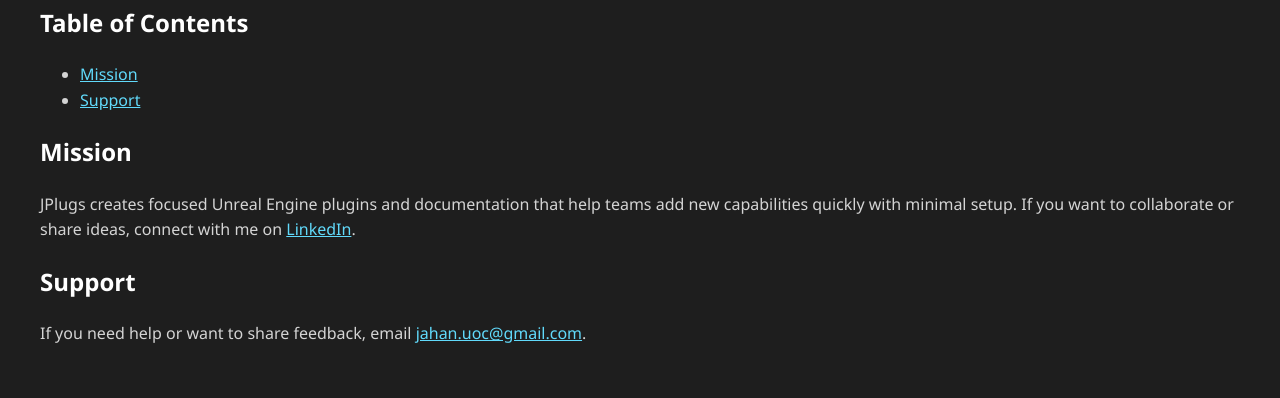
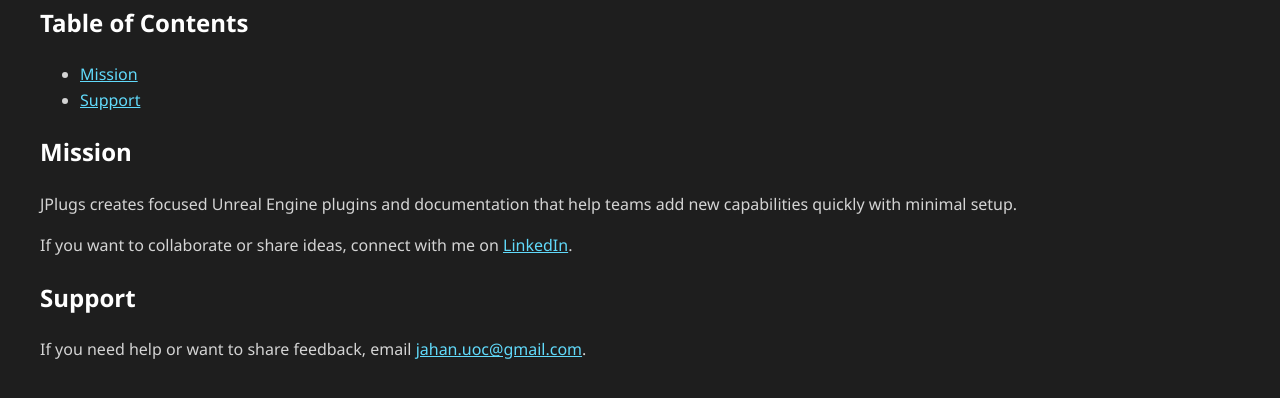
Before and after one commit to jplugs/jplugs.github.io, a plain HTML site: page index.html in a window 1280 px wide. Shown: the part 130-528 px from the top of the page. Drawn offline with Linux system fonts and the light colour scheme.

Commit message:
add linkedin

```diff
--- a/index.html
+++ b/index.html
@@ -15,7 +15,9 @@
   </ul>
 
   <h2 id="mission">Mission</h2>
-  <p>JPlugs creates focused Unreal Engine plugins and documentation that help teams add new capabilities quickly with minimal setup. If you want to collaborate or share ideas, connect with me on <a href="https://www.linkedin.com/in/mohsen-jahanbakhshi-j-deveren-6b049680/" target="_blank" rel="noopener">LinkedIn</a>.</p>
+  <p>JPlugs creates focused Unreal Engine plugins and documentation that help teams add new capabilities quickly with minimal setup.</p>
+
+  <p>If you want to collaborate or share ideas, connect with me on <a href="https://www.linkedin.com/in/mohsen-jahanbakhshi-j-deveren-6b049680/" target="_blank" rel="noopener">LinkedIn</a>.</p>
 
   <h2 id="support-section">Support</h2>
   <p>If you need help or want to share feedback, email <a id="support" href="mailto:jahan.uoc@gmail.com">jahan.uoc@gmail.com</a>.</p>
```
